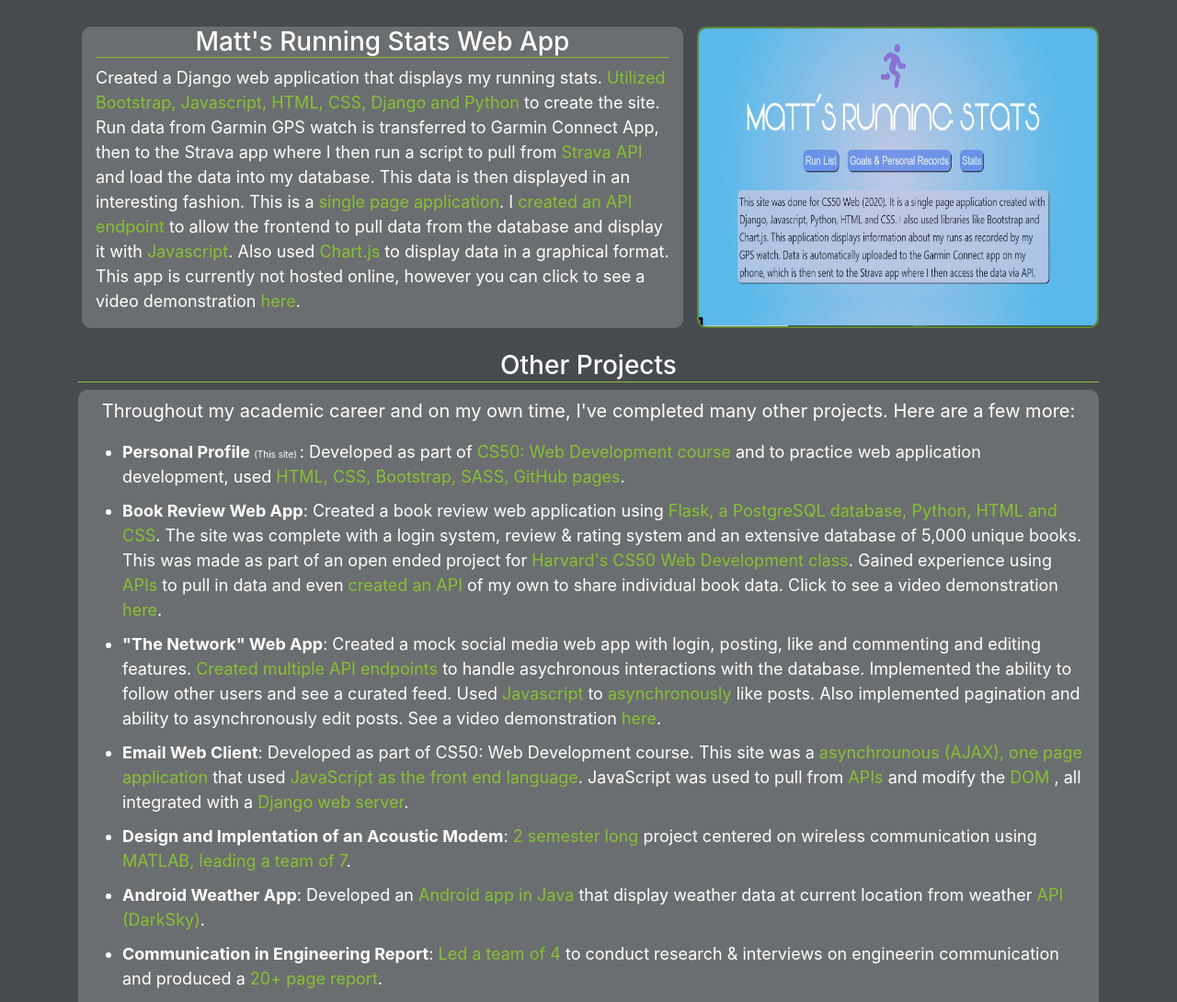
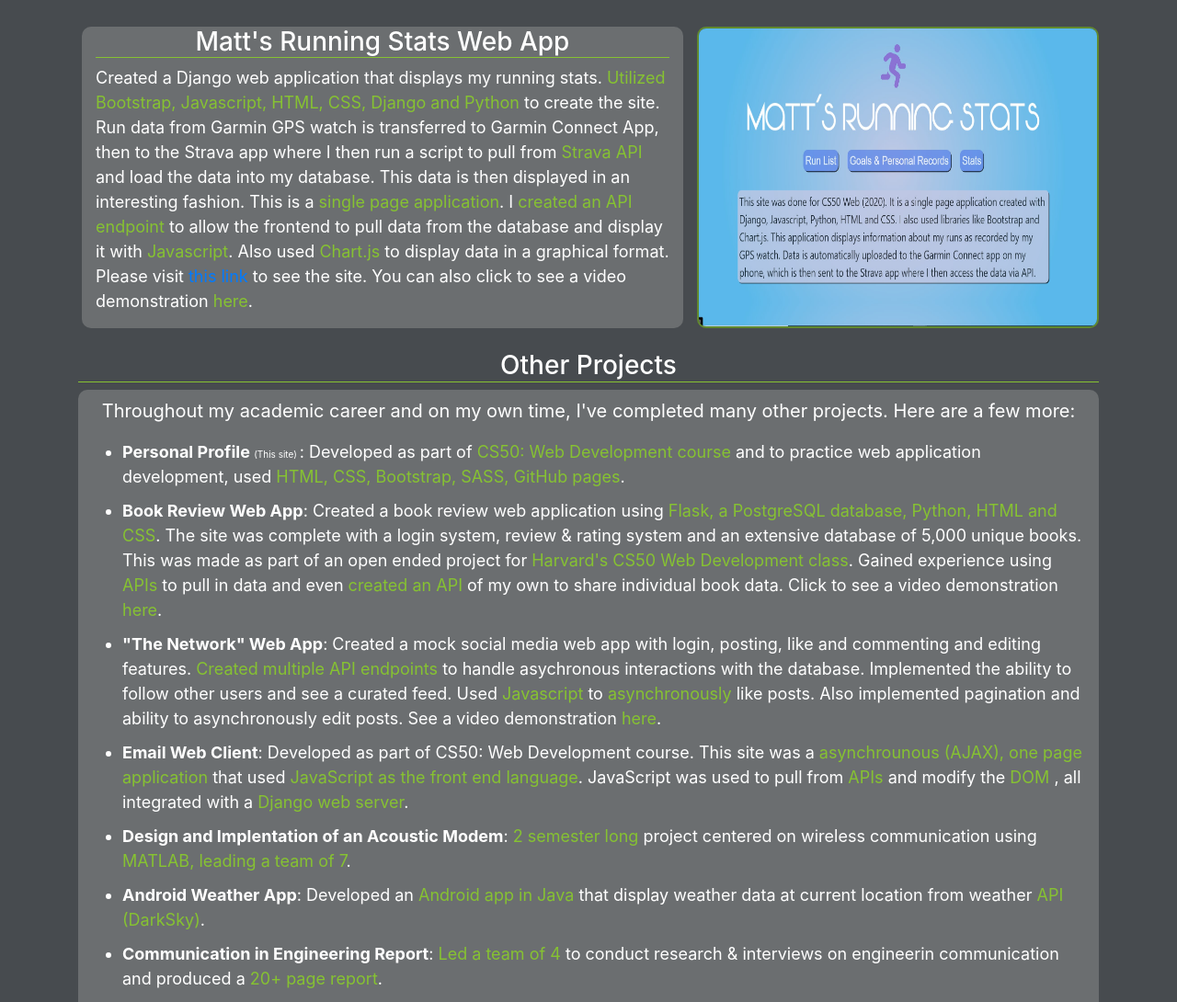
Before and after one commit to Mattgallant/MySite, a plain HTML site: page skills.html in a window 1280 px wide. Shown: the part 2290-3380 px from the top of the page at 92% size. Drawn offline with nearby package versions, Linux system fonts and the light colour scheme.

Commit message:
Updated exercise stats project to have link to live site

```diff
--- a/skills.html
+++ b/skills.html
@@ -185,7 +185,7 @@
 			<div class="row mt-4 ml-1">
 				<div class="col-md-7 mt-2 col-sm-12 projects-background">
 					<h3 class="text-center under-border-secondary"> Matt's Running Stats Web App </h3>
-					<p> Created a Django web application that displays my running stats. <span class="lightaccent">Utilized Bootstrap, Javascript, HTML, CSS, Django and Python</span> to create the site. Run data from Garmin GPS watch is transferred to Garmin Connect App, then to the Strava app where I then run a script to pull from <span class="lightaccent">Strava API</span> and load the data into my database. This data is then displayed in an interesting fashion. This is a <span class="lightaccent">single page application</span>. I <span class="lightaccent">created an API endpoint</span> to allow the frontend to pull data from the database and display it with <span class="lightaccent">Javascript</span>. Also used <span class="lightaccent">Chart.js</span> to display data in a graphical format. This app is currently not hosted online, however you can click to see a video demonstration <a href="https://www.youtube.com/watch?v=qgztZabJmc0" class="lightaccent">here</a>.</p>
+					<p> Created a Django web application that displays my running stats. <span class="lightaccent">Utilized Bootstrap, Javascript, HTML, CSS, Django and Python</span> to create the site. Run data from Garmin GPS watch is transferred to Garmin Connect App, then to the Strava app where I then run a script to pull from <span class="lightaccent">Strava API</span> and load the data into my database. This data is then displayed in an interesting fashion. This is a <span class="lightaccent">single page application</span>. I <span class="lightaccent">created an API endpoint</span> to allow the frontend to pull data from the database and display it with <span class="lightaccent">Javascript</span>. Also used <span class="lightaccent">Chart.js</span> to display data in a graphical format. Please visit <a href="https://matt-exercise-stats.herokuapp.com" class="light-accent"> this link </a> to see the site. You can also click to see a video demonstration <a href="https://www.youtube.com/watch?v=qgztZabJmc0" class="lightaccent">here</a>.</p>
 				</div>
 				<div class="col-md-5 col-sm-12 mt-2">
 					<img src="imgs/exercise_site.jpg" class="w-100 h-100" id="adb-pic" alt="">
```
